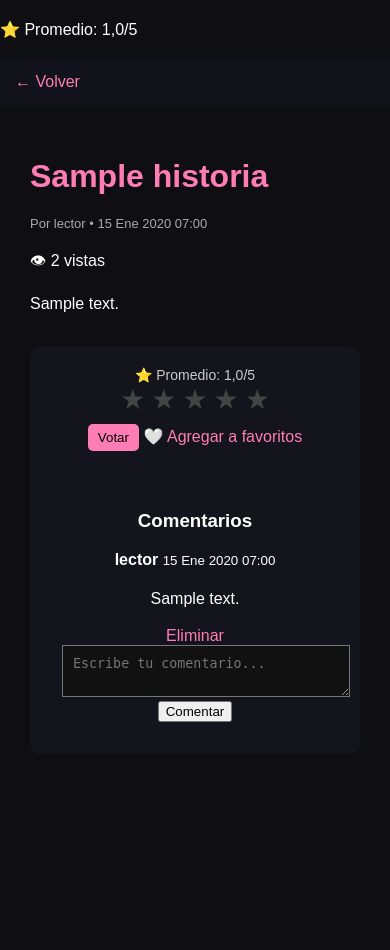
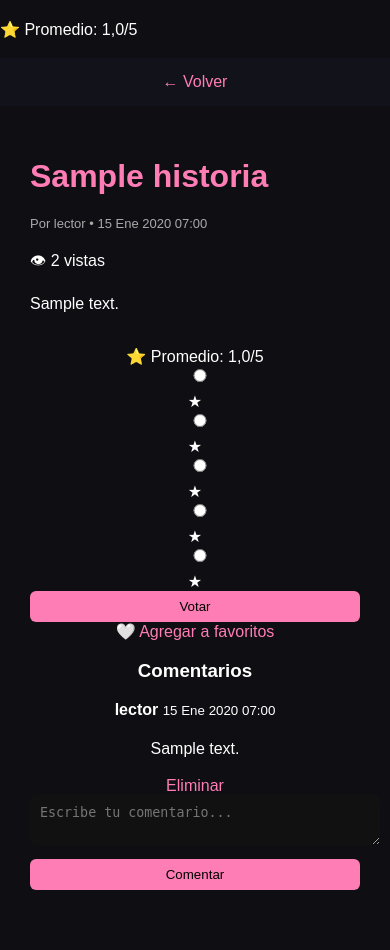
Before and after one commit to forestlaw5566-hub/historias-web, a Django app: page /historia/1/ in a window 390 px wide. Before the commit the page ends 722 px from the top, so only its background shows below. Run offline with Django 5.2, Linux system fonts and the light colour scheme; a user stored in the database is signed in; data comes from the database, SQL or seed files in the repository; tables that the repository leaves empty hold one stand-in row (values such as "Sample post"); parts of the project's set-up code (start-up, migrations or seed data) failed here and were passed over.

Commit message:
CSS global unificado

```diff
--- a/historias/templates/historias/leer.html
+++ b/historias/templates/historias/leer.html
@@ -1,6 +1,9 @@
+{% load static %}
 <!DOCTYPE html>
 <html lang="es">
 <head>
+<link rel="stylesheet" href="{% static 'css/styles.css' %}">
+<meta name="viewport" content="width=device-width, initial-scale=1.0">
 <meta charset="UTF-8">
 <title>{{ historia.titulo }}</title>
 {% if promedio %}
@@ -12,78 +15,6 @@
 {% if user.is_authenticated %}
 <form method="post" action="{% url 'votar' historia.id %}">
   {% csrf_token %}
-<style>
-.rating-box{
-  background:#14141c;
-  padding:12px;
-  border-radius:10px;
-  margin-top:15px;
-  display:inline-block;
-}
-.rating-box{ margin-top:40px; }
-.stars{
-  display:flex;
-  justify-content:center;
-  gap:6px;
-  font-size:28px;
-}
-.stars input{display:none;}
-.stars label{
-  color:#444;
-  cursor:pointer;
-  transition:.2s;
-}
-.stars label:hover,
-.stars label:hover ~ label,
-.stars input:checked ~ label {
-  color:gold;
-}
-.vote-btn{
-  margin-top:8px;
-  background:#ff7db5;
-  border:none;
-  padding:6px 10px;
-  border-radius:5px;
-  cursor:pointer;
-}
-.vote-btn:hover{opacity:.85}
-.avg{
-  margin-top:8px;
-  font-size:14px;
-  color:#ccc;
-}
-.rating-box{
-  margin:40px auto;
-  width:fit-content;
-  text-align:center;
-}
-.stars{
-  display:flex;
-  justify-content:center;
-}
-.comentarios-box{
-  background:#14141c;
-  padding:20px;
-  border-radius:14px;
-  margin-top:20px;
-  max-width:600px;
-}
-
-.form-comentario{
-  margin-top:15px;
-}
-
-.form-comentario textarea{
-  width:100%;
-  resize:none;
-}
-
-.form-comentario button{
-  display:block;
-  margin-top:10px;
-}
-
-</style>
 
 </form>
 {% else %}
--- a/historias/views.py
+++ b/historias/views.py
@@ -31,9 +31,11 @@ def leer_historia(request, id):
     historia.save(update_fields=["vistas"])
 
     ratings = Rating.objects.filter(historia=historia)
-
     promedio = ratings.aggregate(Avg("estrellas"))["estrellas__avg"]
     promedio = round(promedio, 1) if promedio else None
+
+    # SIEMPRE DEFINIDA
+    comentarios = Comentario.objects.filter(historia=historia).order_by("-fecha")
 
     voto_usuario = None
     es_favorito = False
@@ -41,7 +43,6 @@ def leer_historia(request, id):
     if request.user.is_authenticated:
         voto_usuario = Rating.objects.filter(historia=historia, usuario=request.user).first()
         es_favorito = Favorito.objects.filter(usuario=request.user, historia=historia).exists()
-        comentarios = Comentario.objects.filter(historia=historia).order_by("-fecha")
 
     return render(request, "historias/leer.html", {
         "historia": historia,
--- a/plataforma/settings.py
+++ b/plataforma/settings.py
@@ -119,6 +119,7 @@ USE_TZ = True
 # https://docs.djangoproject.com/en/5.2/howto/static-files/
 
 STATIC_URL = 'static/'
+STATICFILES_DIRS = [ BASE_DIR / "static" ]
 
 # Default primary key field type
 # https://docs.djangoproject.com/en/5.2/ref/settings/#default-auto-field
--- /dev/null
+++ b/static/css/styles.css
@@ -0,0 +1,224 @@
+/* =========================
+   ESTILO GLOBAL PROYECTO
+   ========================= */
+
+body {
+  margin: 0;
+  background: #0e0e13;
+  font-family: 'Poppins', Arial, sans-serif;
+  color: white;
+}
+
+/* ---- HEADER ---- */
+header {
+  background: #12121a;
+  padding: 15px 20px;
+  display: flex;
+  justify-content: space-between;
+  align-items: center;
+  flex-wrap: wrap;
+}
+
+header h1 {
+  color: #ff7db5;
+  margin: 0;
+}
+
+/* ---- NAV ---- */
+nav a {
+  color: #ddd;
+  margin-left: 15px;
+  text-decoration: none;
+}
+
+nav a:hover {
+  color: #ff7db5;
+}
+
+/* ---- HERO ---- */
+.hero {
+  text-align: center;
+  padding: 50px 20px;
+  background: linear-gradient(to right, #ff7db5, #7b6cff);
+}
+
+.hero h2 {
+  color: #111;
+  margin: 0;
+}
+
+.hero p {
+  color: #111;
+}
+
+/* ---- CONTAINERS ---- */
+.container {
+  max-width: 1100px;
+  margin: auto;
+  padding: 20px;
+}
+
+/* ---- CARDS ---- */
+.cards {
+  display: grid;
+  grid-template-columns: repeat(auto-fit, minmax(250px, 1fr));
+  gap: 16px;
+}
+
+.card {
+  background: #1a1a26;
+  border-radius: 12px;
+  box-shadow: 0 0 10px #000;
+  overflow: hidden;
+  transition: transform .2s;
+}
+
+.card:hover { transform: scale(1.02); }
+
+.card-img {
+  height: 140px;
+  background: #333;
+}
+
+.card-content {
+  padding: 15px;
+}
+
+.card-content h3 {
+  margin-top: 0;
+}
+
+.card-content a {
+  color: white;
+  text-decoration: none;
+}
+
+.card-content a:hover {
+  color: #ff7db5;
+}
+
+/* ---- TAGS ---- */
+.tags span {
+  display: inline-block;
+  background: #ff7db5;
+  color: black;
+  padding: 5px 10px;
+  border-radius: 50px;
+  font-size: 12px;
+  margin: 2px;
+}
+
+/* ---- PERFIL ---- */
+.box {
+  max-width: 600px;
+  margin: 40px auto;
+  background: #1a1a26;
+  padding: 20px;
+  border-radius: 12px;
+}
+
+.label {
+  color: #aaa;
+  font-size: 13px;
+}
+
+.role {
+  color: #ff7db5;
+  font-size: 18px;
+}
+
+/* ---- BOTONES ---- */
+button {
+  background: #ff7db5;
+  border: none;
+  padding: 8px 12px;
+  border-radius: 6px;
+  cursor: pointer;
+}
+
+button:hover {
+  opacity: .85;
+}
+
+/* ---- LISTAS ---- */
+ul {
+  padding-left: 15px;
+}
+
+li {
+  margin-bottom: 6px;
+}
+
+/* ---- INPUTS ---- */
+input, textarea, select {
+  width: 100%;
+  padding: 8px;
+  border-radius: 6px;
+  border: none;
+  margin-bottom: 10px;
+}
+
+/* ---- NOTIFICACIONES ---- */
+.notificacion {
+  background: #181824;
+  padding: 8px;
+  border-radius: 8px;
+  margin-bottom: 6px;
+}
+
+.notificacion small {
+  color: #888;
+}
+
+/* ---- FOOTER ---- */
+footer {
+  text-align: center;
+  padding: 10px;
+  background: #12121a;
+  color: #666;
+}
+
+/* =========================
+   RESPONSIVE MOVIL
+   ========================= */
+
+@media (max-width: 768px) {
+
+  header {
+    flex-direction: column;
+    gap: 10px;
+    text-align: center;
+  }
+
+  nav {
+    display: flex;
+    flex-direction: column;
+  }
+
+  nav a {
+    margin: 8px 0;
+  }
+
+  .hero h2 {
+    font-size: 24px;
+  }
+
+  .cards {
+    grid-template-columns: 1fr;
+  }
+
+  .box {
+    width: 90%;
+    margin: 20px auto;
+  }
+
+  img {
+    max-width: 100%;
+    height: auto;
+  }
+
+  button {
+    width: 100%;
+  }
+
+}
```
Also changed, not shown: historias/templates/historias/editar.html (+3 -5 lines), historias/templates/historias/index.html (+4 -83 lines), historias/templates/historias/perfil.html (+4 -30 lines), historias/templates/historias/publicar.html (+4 -25 lines), historias/templates/login.html (+3 -6 lines), historias/templates/registro.html (+4 -6 lines).
